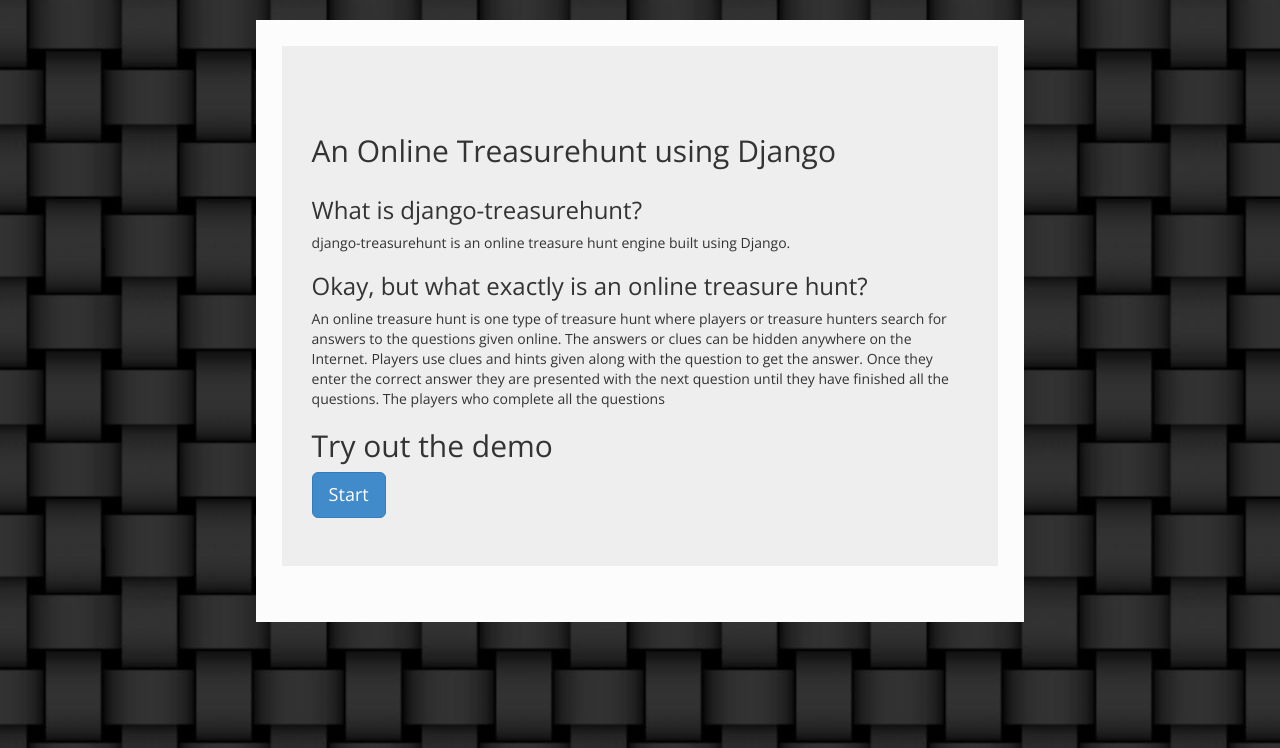
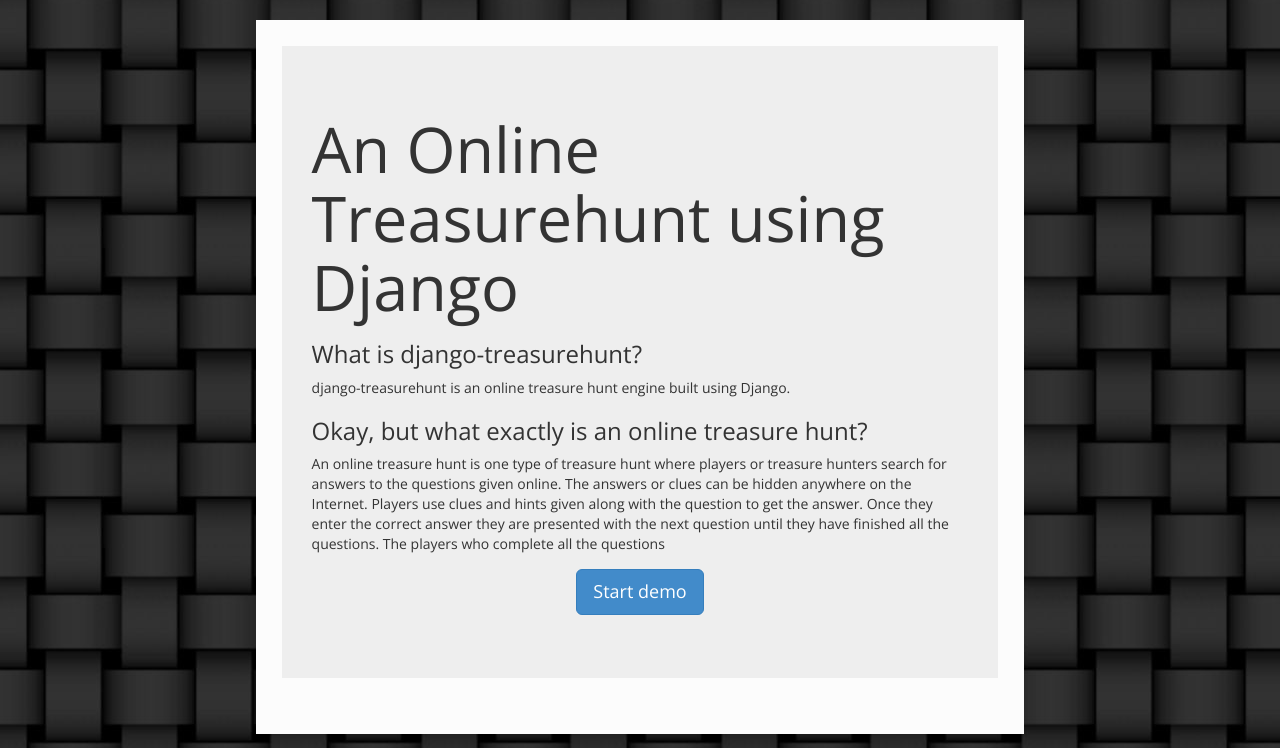
Before and after one commit to code-haven/Django-treasurehunt-demo, a Django app: page / in a window 1280 px wide. Shown: the part 52-800 px from the top of the page. Run offline with Django 3.2, Linux system fonts and the light colour scheme; some libraries are stand-ins or nearby versions.

Commit message:
Small changes to start page

```diff
--- a/setup.py
+++ b/setup.py
@@ -1,7 +1,7 @@
 from setuptools import setup
 
-setup(name='Django-oth',
-    version='0.1',
+setup(name='django-treasurehunt',
+    version='0.2',
     description='An online treasurehunt engine built using Django',
     author='Abhinav I',
     author_email='abhinav.qd@gmail.com',
--- a/templates/treasurehunt/treasurehunt_index.html
+++ b/templates/treasurehunt/treasurehunt_index.html
@@ -3,7 +3,7 @@
 {% block title %} Django - Treasurehunt | Start{% endblock %}
 {% block content%}
         <div class="jumbotron">
-            <h2 class="page-header"> An Online Treasurehunt using Django</h1>
+            <h1> An Online Treasurehunt using Django</h1>
             <p>
             <h3>What is django-treasurehunt?</h3>
 			django-treasurehunt is an online treasure hunt engine built using Django.
@@ -12,7 +12,9 @@
 			An online treasure hunt is one type of treasure hunt where players or treasure hunters search for answers to the questions given online. The answers or clues can be hidden anywhere on the Internet. Players use clues and hints given along with the question to get the answer. Once they enter the correct answer they are presented with the next question until they have finished all the questions. The  players who complete all the questions
             </p>
 
-            <h2> Try out the demo </h2>
-            <a href="/treasurehunt/level/1"><button class="btn btn-primary btn-lg">Start</button></a>
+            <p>
+            <a href="/treasurehunt/level/1"><button class="btn btn-primary btn-lg"> Start demo</button></a>
+        	</p>
         </div>
+
 {% endblock %}
```
